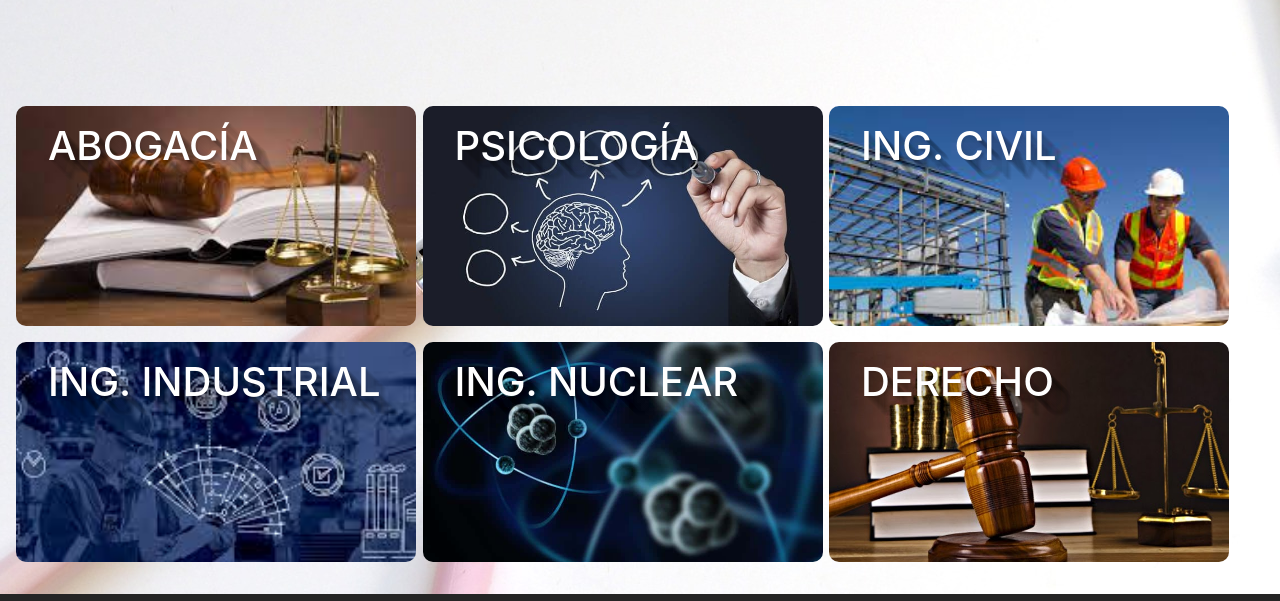
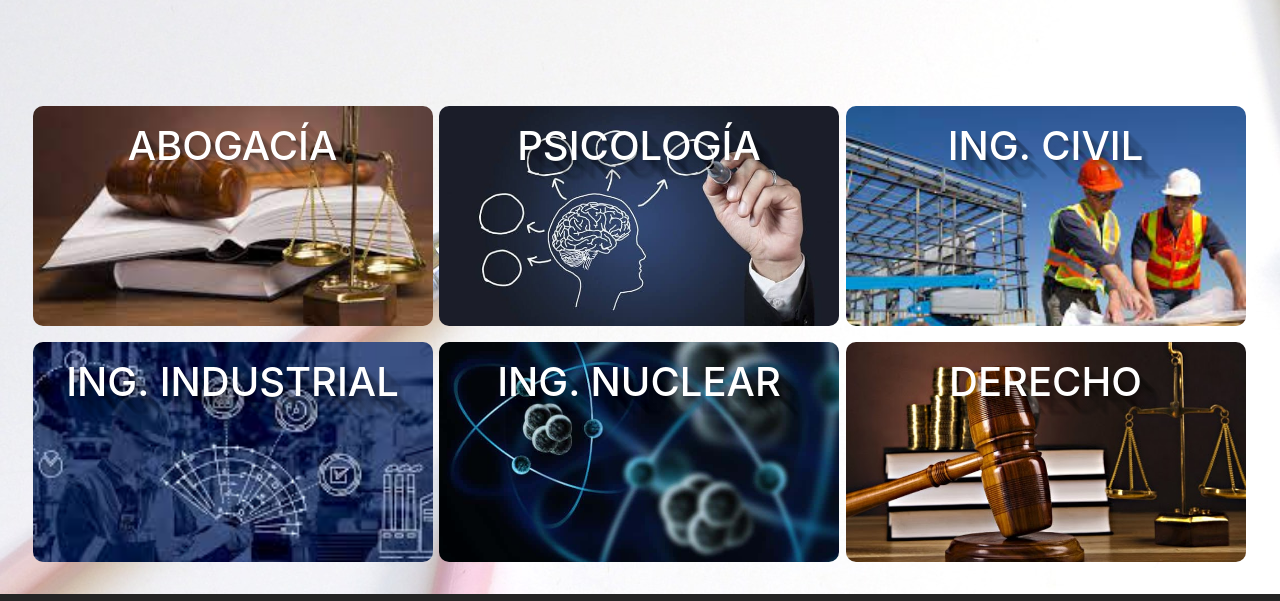
Before and after one commit to lsalbador/GitLucio, a website: page pages/carreras.html in a window 1280 px wide. Shown: the part 104-705 px from the top of the page. Drawn offline with nearby package versions, Linux system fonts and the light colour scheme.

Commit message:
Cambio_carreras

```diff
--- a/pages/carreras.html
+++ b/pages/carreras.html
@@ -56,7 +56,7 @@
       <!-- Fin del nav-->
     </header>
       <!-- Fin del header-->
-      <main style="margin-top:90px;">
+      <main align="center" style="margin-top:90px;">
         <div class="flip">
           <div class="front" style="background-image: url(../images/abogacia.jpg)">
           <h1 class="text-shadow">ABOGACÍA</hi>
```
